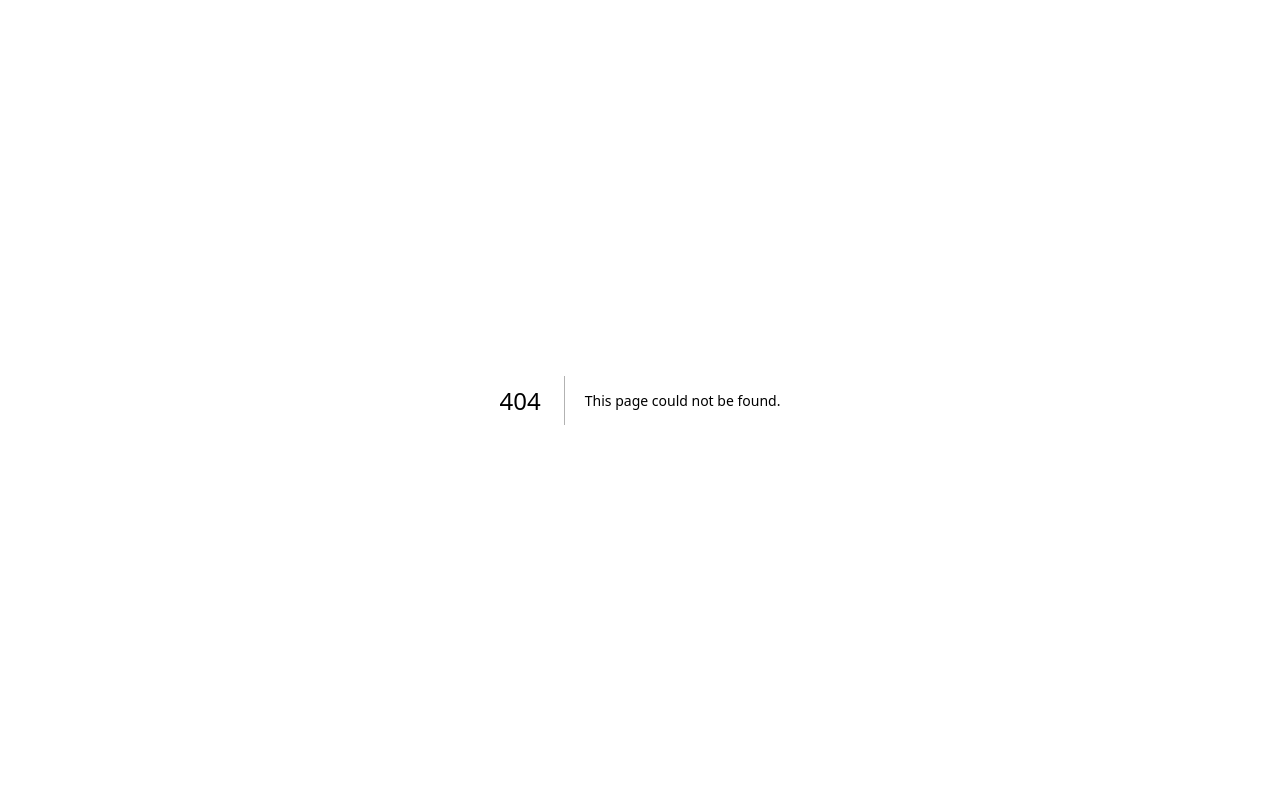
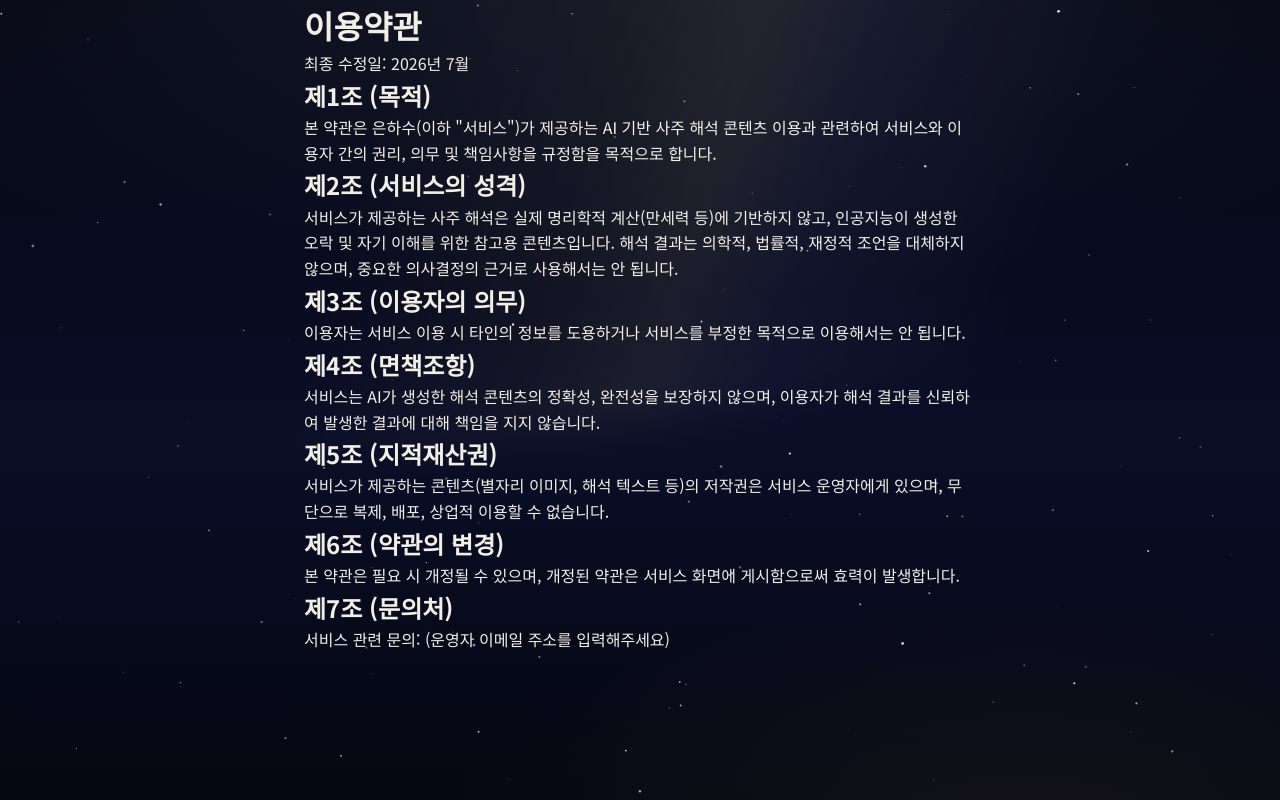
Before and after one commit to ssooom-source/Eunhasu, a Next.js app: page /terms in a window 1280 px wide. Before the commit this address had no page. Built offline with nearby package versions, Linux system fonts and the light colour scheme.

Commit message:
Create TermsPage component with legal terms
This file contains the terms and conditions for the service, including user obligations and disclaimers.

```diff
--- /dev/null
+++ b/app/terms/page.tsx
@@ -0,0 +1,78 @@
+import Starfield from "@/components/Starfield";
+
+export const metadata = {
+  title: "이용약관 | 은하수",
+};
+
+export default function TermsPage() {
+  return (
+    <>
+      <Starfield />
+      <main className="legal-page">
+        <div className="wrap">
+          <h1>이용약관</h1>
+          <p className="legal-updated">최종 수정일: 2026년 7월</p>
+
+          <section>
+            <h2>제1조 (목적)</h2>
+            <p>
+              본 약관은 은하수(이하 &quot;서비스&quot;)가 제공하는 AI 기반
+              사주 해석 콘텐츠 이용과 관련하여 서비스와 이용자 간의 권리,
+              의무 및 책임사항을 규정함을 목적으로 합니다.
+            </p>
+          </section>
+
+          <section>
+            <h2>제2조 (서비스의 성격)</h2>
+            <p>
+              서비스가 제공하는 사주 해석은 실제 명리학적 계산(만세력 등)에
+              기반하지 않고, 인공지능이 생성한 오락 및 자기 이해를 위한
+              참고용 콘텐츠입니다. 해석 결과는 의학적, 법률적, 재정적
+              조언을 대체하지 않으며, 중요한 의사결정의 근거로 사용해서는
+              안 됩니다.
+            </p>
+          </section>
+
+          <section>
+            <h2>제3조 (이용자의 의무)</h2>
+            <p>
+              이용자는 서비스 이용 시 타인의 정보를 도용하거나 서비스를
+              부정한 목적으로 이용해서는 안 됩니다.
+            </p>
+          </section>
+
+          <section>
+            <h2>제4조 (면책조항)</h2>
+            <p>
+              서비스는 AI가 생성한 해석 콘텐츠의 정확성, 완전성을 보장하지
+              않으며, 이용자가 해석 결과를 신뢰하여 발생한 결과에 대해
+              책임을 지지 않습니다.
+            </p>
+          </section>
+
+          <section>
+            <h2>제5조 (지적재산권)</h2>
+            <p>
+              서비스가 제공하는 콘텐츠(별자리 이미지, 해석 텍스트 등)의
+              저작권은 서비스 운영자에게 있으며, 무단으로 복제, 배포, 상업적
+              이용할 수 없습니다.
+            </p>
+          </section>
+
+          <section>
+            <h2>제6조 (약관의 변경)</h2>
+            <p>
+              본 약관은 필요 시 개정될 수 있으며, 개정된 약관은 서비스
+              화면에 게시함으로써 효력이 발생합니다.
+            </p>
+          </section>
+
+          <section>
+            <h2>제7조 (문의처)</h2>
+            <p>서비스 관련 문의: (운영자 이메일 주소를 입력해주세요)</p>
+          </section>
+        </div>
+      </main>
+    </>
+  );
+}
```
